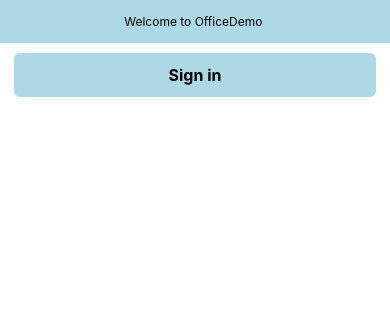
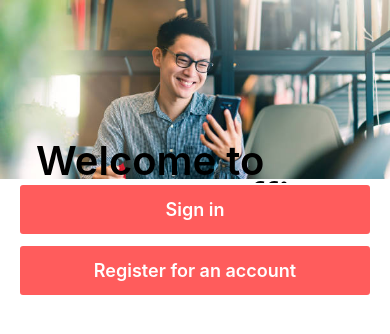
Before and after one commit to RealDyllon/OfficeDemo, a React Native app: screen / in a window 390 px wide. Shown: the top 334 px of the page. Built offline with nearby package versions, Linux system fonts and the light colour scheme.

Commit message:
finish Sign in screen

```diff
--- a/src/components/Button.tsx
+++ b/src/components/Button.tsx
@@ -6,6 +6,7 @@ import {
 } from 'react-native';
 import React from 'react';
 import {BodyText} from './Text';
+import { PRIMARY_COLOR } from "../constants/branding";
 
 interface ButtonProps extends TouchableOpacityProps {
   children?: React.ReactNode;
@@ -39,15 +40,14 @@ const styles = StyleSheet.create({
     alignItems: 'center',
     justifyContent: 'center',
     margin: 8,
-    marginHorizontal: 12,
-    padding: 12,
+    marginHorizontal: 18,
+    padding: 14,
     borderWidth: 2,
-    borderRadius: 8,
+    borderRadius: 5,
     borderColor: '#ffffff',
-    backgroundColor: 'lightblue',
+    backgroundColor: PRIMARY_COLOR,
   },
   buttonOutlinedlabel: {
-    // fontWeight: 'bold',
-    fontSize: 16
+    fontSize: 17,
   },
 });
--- a/src/components/Screen.tsx
+++ b/src/components/Screen.tsx
@@ -1,16 +1,18 @@
 import AppStatusBar from './StatusBar';
 import React from 'react';
 import {SafeAreaView, SafeAreaViewProps} from 'react-native-safe-area-context';
+import { StatusBarProps } from "react-native";
 
 interface ScreenProps {
   children: React.ReactNode;
   safeArea?: SafeAreaViewProps;
+  statusBar?: StatusBarProps;
 }
 
 const Screen: React.FC<ScreenProps> = props => {
   return (
     <SafeAreaView {...props.safeArea}>
-      <AppStatusBar />
+      <AppStatusBar {...props.statusBar}/>
       {props.children}
     </SafeAreaView>
   );
--- a/src/components/StatusBar.tsx
+++ b/src/components/StatusBar.tsx
@@ -1,15 +1,17 @@
 import React from "react";
-import { useColorScheme, StatusBar as RNStatusBar } from "react-native";
+import { StatusBar as RNStatusBar, StatusBarProps, useColorScheme } from "react-native";
 
-const AppStatusBar = () => {
-  const isDarkMode = useColorScheme() === 'dark';
+
+const AppStatusBar: React.FC<StatusBarProps> = ({ ...props }) => {
+  const isDarkMode = useColorScheme() === "dark";
 
   return (
     <RNStatusBar
-      barStyle={isDarkMode ? 'light-content' : 'dark-content'}
+      barStyle={isDarkMode ? "light-content" : "dark-content"}
+      {...props}
       // backgroundColor={backgroundStyle.backgroundColor}
     />
-  )
-}
+  );
+};
 
-export default AppStatusBar
+export default AppStatusBar;
--- a/src/constants/branding.tsx
+++ b/src/constants/branding.tsx
@@ -1 +1,2 @@
 export const APP_NAME = 'OfficeDemo';
+export const PRIMARY_COLOR = '#FF5C5C';
--- a/src/screens/SignInScreen.tsx
+++ b/src/screens/SignInScreen.tsx
@@ -1,30 +1,63 @@
-import Screen from '../components/Screen';
-import {StyleSheet, Text, TouchableOpacity, View} from 'react-native';
-import React from 'react';
-import {APP_NAME} from '../constants/branding';
-import {BodyText} from '../components/Text';
-import {ButtonOutlined} from '../components/Button';
+import Screen from "../components/Screen";
+import { Image, StyleSheet, View } from "react-native";
+import React from "react";
+import { PRIMARY_COLOR } from "../constants/branding";
+import { BodyText } from "../components/Text";
+import { ButtonOutlined } from "../components/Button";
 
 const SignInScreen = () => {
   return (
-    <Screen safeArea={{edges: ['left', 'right', 'bottom']}}>
-      <View style={styles.hero}>
-        <BodyText>Welcome to {APP_NAME} </BodyText>
+    <Screen safeArea={{ edges: ["left", "right", "bottom"] }} statusBar={{ barStyle: "light-content" }}>
+      <View style={styles.view}>
+        <View style={styles.hero}>
+          <Image source={require("../images/signin.jpg")} style={styles.image} />
+        </View>
+        <View style={styles.welcomeTextContainer}>
+          <BodyText style={styles.welcomeText}>Welcome to {"\n"}your new office.</BodyText>
+        </View>
+        <View style={styles.ButtonContainer}>
+          <ButtonOutlined labelStyle={styles.SignInButtonlabel} label={"Sign in"} style={styles.SignInButton} />
+          <ButtonOutlined labelStyle={styles.SignInButtonlabel} label={"Register for an account"} style={styles.SignInButton} />
+        </View>
       </View>
-      <ButtonOutlined labelStyle={styles.SignInButtonlabel} label={'Sign in'} />
     </Screen>
   );
 };
 const styles = StyleSheet.create({
+  view: {
+    height: "100%"
+  },
   hero: {
-    height: '55%',
-    backgroundColor: 'lightblue',
-    alignItems: 'center',
+    height: "60%",
+    backgroundColor: PRIMARY_COLOR,
+    alignItems: "center",
+    justifyContent: "center"
+  },
+  SignInButtonlabel: {
+    fontWeight: "600",
+    fontSize: 18,
+    color: "#ffffff",
+  },
+  image: {
+    height: "100%",
+    width: "100%"
+  },
+  welcomeText: {
+    fontSize: 40,
+    margin: 36,
+    fontWeight: "600",
+    lineHeight: 37,
+  },
+  welcomeTextContainer: {
+    flex: 1,
     justifyContent: 'center',
   },
-  SignInButtonlabel: {
-    fontWeight: 'bold',
+  SignInButton:{
+    margin: 4
   },
+  ButtonContainer: {
+    marginBottom: 30
+  }
 });
 
 export default SignInScreen;
```
Also changed, not shown: src/images/signin.jpg (added), src/images/signin.png (added).
